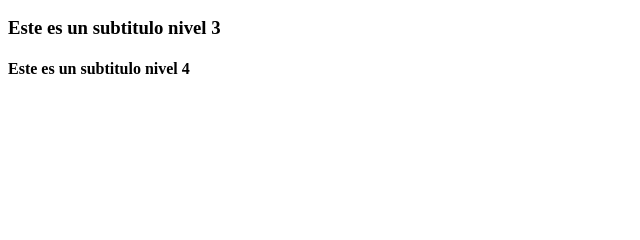
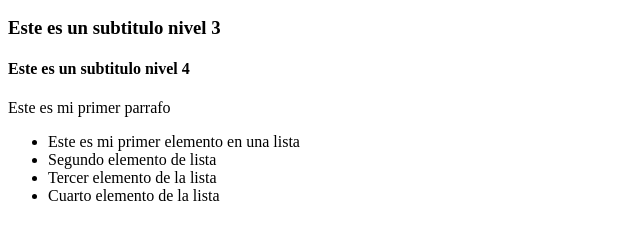
Before and after one commit to MarcialPG/intro-web-MarcialPG, a plain HTML site: page 6-navegador-html-css/6.0-html/index.html in a window 1280 px wide. Shown: the part 110-350 px from the top of the page, without its empty margins (0-640 px from the left). Drawn offline with Linux system fonts and the light colour scheme.

Commit message:
Feat: añado una lista con 4 elementos

```diff
--- a/6-navegador-html-css/6.0-html/index.html
+++ b/6-navegador-html-css/6.0-html/index.html
@@ -11,5 +11,12 @@
    <h2>Este es un subtitulo nivel 2</h2>
    <h3>Este es un subtitulo nivel 3</h3>
    <h4>Este es un subtitulo nivel 4</h4>
+   <p>Este es mi primer parrafo</p>
+   <ul>
+    <li>Este es mi primer elemento en una lista</li>
+    <li>Segundo elemento de lista</li>
+    <li>Tercer elemento de la lista</li>
+    <li>Cuarto elemento de la lista</li>
+   </ul>
 </body>
 </html>
```
